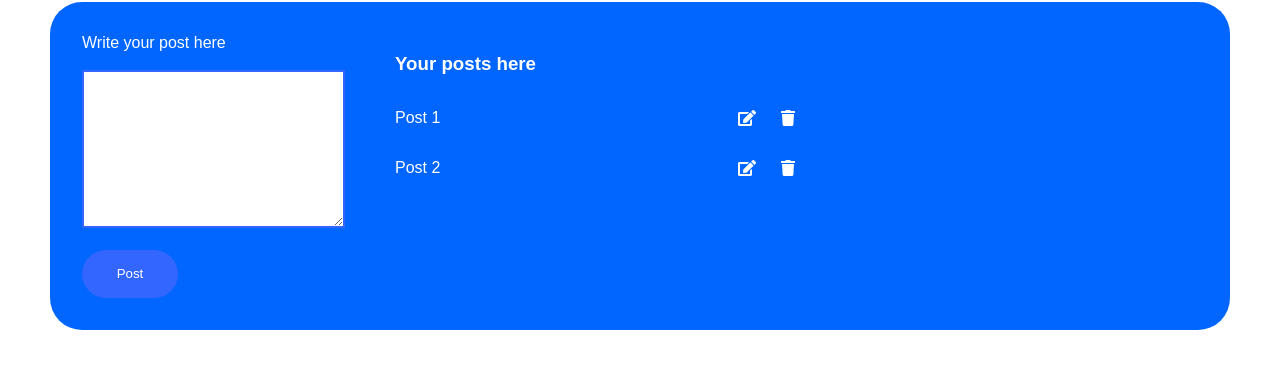
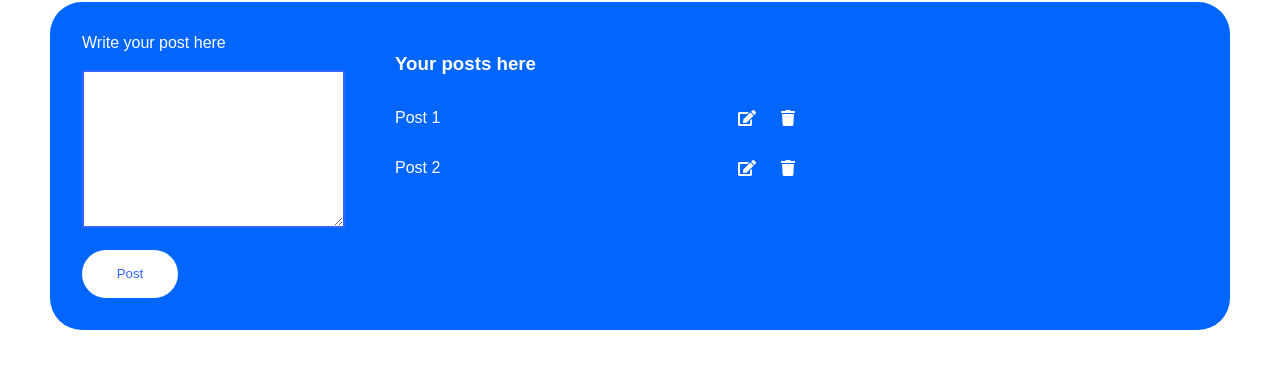
Before and after one commit to nunesjaqueline/crudbasics, a plain HTML site: page index.html in a window 1280 px wide. Shown: the part 78-446 px from the top of the page. Drawn offline with Linux system fonts and the light colour scheme.

Commit message:
Change button color

```diff
--- a/style.css
+++ b/style.css
@@ -49,13 +49,13 @@ button {
     width: 6rem;
     height: 3rem;
     border-radius: 6rem;
-    background-color: #3366ff;
-    color: #fff;
+    background-color: #fff;
+    color: #3366ff;
     border: none;
     transition: all .5s ease-in-out;
 }
 
 button:hover {
-    color: #024;
-    background-color: #fff;
+    color: #fff;
+    background-color: #024;
 }
```
